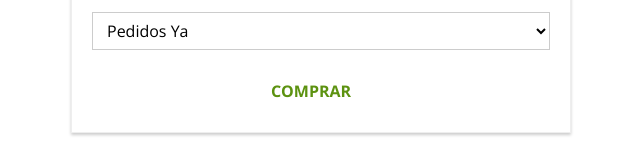
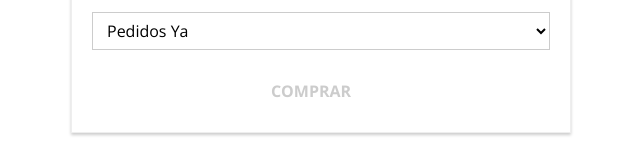
Before and after one commit to egarcia1997/burguer-builder, a React (Create React App) app: page /checkout/contact-data in a window 1280 px wide. Shown: the part 1172-1322 px from the top of the page, without its empty margins (319-959 px from the left). Built offline with nearby package versions, Linux system fonts and the light colour scheme.

Commit message:
ahora el form no se puede enviar si tiene datos invalidos

```diff
--- a/src/containers/Checkout/ContactData/ContactData.js
+++ b/src/containers/Checkout/ContactData/ContactData.js
@@ -8,7 +8,6 @@ import Input from "../../../components/UI/Input/Input";
 
 class ContactData extends Component {
     state = {
-        cargando: false,
         orderForm: {
             nombre: {
                 elementType: "input",
@@ -86,10 +85,15 @@ class ContactData extends Component {
                     ]
                 },
                 value: "pedidosya",
+                validation: {
+                    required: true,
+                },
                 valid: true,
                 touched: false,
             },
-        }
+        },
+        cargando: false,
+        formIsValid: false,
     }
 
     comprarHandler = (event) => {
@@ -130,8 +134,14 @@ class ContactData extends Component {
         updatedFormElement.valid = this.checkValidity(updatedFormElement.value, updatedFormElement.validation);
         updatedFormElement.touched = true;
         updatedOrderForm[inputIdentifier] = updatedFormElement;
-        console.log(updatedFormElement);
-        this.setState({orderForm: updatedOrderForm});
+        let formIsValid = true;
+        for (let inputIdentifier in updatedOrderForm) {
+            formIsValid = updatedOrderForm[inputIdentifier].valid && formIsValid;
+        }
+        this.setState({
+            orderForm: updatedOrderForm,
+            formIsValid: formIsValid,
+        });
     }
 
     checkValidity = (value, rules) => {
@@ -169,7 +179,7 @@ class ContactData extends Component {
                         changed={(event) => this.inputChangedHandler(event, formElement.id)}
                     />
                 ))}
-                <Button clicked={this.comprarHandler} tipo="Success">COMPRAR</Button>
+                <Button clicked={this.comprarHandler} tipo="Success" disabled={!this.state.formIsValid}>COMPRAR</Button>
             </form>
         );
         if (this.state.cargando) {
```
